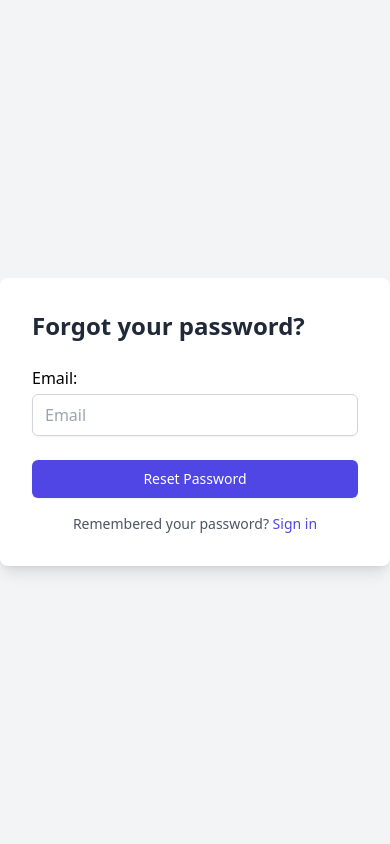
After one commit to YashSahsani/GreenCart, a Django app: page /auth/forgot_password/ in a window 390 px wide. The commit adds this page. Run offline with Django 4.2, Linux system fonts and the light colour scheme; some libraries are stand-ins or nearby versions.

Commit message:
feat: forgot-password

```diff
--- a/Auth/forms.py
+++ b/Auth/forms.py
@@ -29,9 +29,6 @@ class LoginForm(forms.Form):
         }),
         label='Remember me'
     )
-    class Meta:
-        model = get_user_model()
-        fields = ['email', 'password']
 
 class SignupForm(UserCreationForm):
     first_name = forms.CharField(
@@ -78,3 +75,55 @@ class SignupForm(UserCreationForm):
     class Meta:
         model = get_user_model()
         fields = ['first_name', 'last_name', 'email', 'password1', 'password2']
+
+
+class ForgotPasswordForm(forms.Form):
+    email = forms.EmailField(
+        widget=forms.EmailInput(attrs={
+            'class': 'mt-1 block w-full px-3 py-2 border border-gray-300 rounded-md shadow-sm focus:outline-none focus:ring-indigo-500 focus:border-indigo-500 sm:text-sm',
+            'placeholder': 'Email',
+            'id': 'email',
+            'required': True
+        }),
+        label='Email'
+    )
+
+class ResetPasswordForm(forms.Form):
+    def __init__(self, *args, **kwargs):
+        email = kwargs.pop('email', None)
+        super(ResetPasswordForm, self).__init__(*args, **kwargs)
+        if email:
+            self.fields['email'].initial = email
+
+    email = forms.EmailField(
+        widget=forms.EmailInput(attrs={
+            'class': 'hidden',  # Hide the email input field
+            'id': 'email',
+        }),
+        label='Email'
+    )
+    password1 = forms.CharField(
+        label="New Password",
+        strip=False,
+        widget=forms.PasswordInput(attrs={
+            'class': 'mt-1 block w-full px-3 py-2 border border-gray-300 rounded-md shadow-sm focus:outline-none focus:ring-indigo-500 focus:border-indigo-500 sm:text-sm',
+            'placeholder': 'New Password'
+        })
+    )
+    password2 = forms.CharField(
+        label="Confirm Password",
+        strip=False,
+        widget=forms.PasswordInput(attrs={
+            'class': 'mt-1 block w-full px-3 py-2 border border-gray-300 rounded-md shadow-sm focus:outline-none focus:ring-indigo-500 focus:border-indigo-500 sm:text-sm',
+            'placeholder': 'Confirm New Password'
+        })
+    )
+
+    def clean(self):
+        cleaned_data = super().clean()
+        password1 = cleaned_data.get("password1")
+        password2 = cleaned_data.get("password2")
+
+        if password1 and password2 and password1 != password2:
+            self.add_error('password2', "Passwords do not match.")
+        return cleaned_data
--- /dev/null
+++ b/Auth/templates/Auth/forgot_password.html
@@ -0,0 +1,19 @@
+{% extends 'Auth/base.html' %}
+
+{% block title %}GreenCart | Forgot password?{% endblock %}
+
+{% block content %}
+    <h2 class="text-2xl font-bold text-gray-800 mb-6">Forgot your password?</h2>
+    <form method="post">
+        {% csrf_token %}
+        <div class="mb-4">
+            {{ form.email.label_tag }}
+            {{ form.email }}
+        </div>
+        <div class="mt-6">
+            <button type="submit" class="w-full flex justify-center py-2 px-4 border border-transparent rounded-md shadow-sm text-sm font-medium text-white bg-indigo-600 hover:bg-indigo-700 focus:outline-none focus:ring-2 focus:ring-offset-2 focus:ring-indigo-500">Reset Password</button>
+        </div>
+    </form>
+    <p class="mt-4 text-sm text-center text-gray-600">Remembered your password? <a href="{% url 'Auth:login' %}" class="font-medium text-indigo-600 hover:text-indigo-500">Sign in</a></p>
+
+{% endblock %}
--- a/Auth/templates/Auth/login.html
+++ b/Auth/templates/Auth/login.html
@@ -20,7 +20,7 @@
                     {{ form.remember_me.label_tag }}
                 </div>
                     <div class="text-sm">
-                        <a href="#" class="font-medium text-indigo-600 hover:text-indigo-500">Forgot your password?</a>
+                        <a href="{% url 'Auth:forgot_password' %}" class="font-medium text-indigo-600 hover:text-indigo-500">Forgot your password?</a>
                     </div>
                 </div>
                 <div class="mt-6">
--- a/Auth/urls.py
+++ b/Auth/urls.py
@@ -1,9 +1,11 @@
 from django.urls import path
-from .views import Signup, Login, logout_view
+from .views import Signup, Login, logout_view, forgot_password,reset_password
 app_name = 'Auth'
 
 urlpatterns = [
     path('signup/', Signup.as_view(), name='signup'),
     path('login/', Login.as_view(), name='login'),
     path('logout/', logout_view, name='logout'),
+    path('forgot_password/', forgot_password, name='forgot_password'),
+    path('reset_password/', reset_password, name='reset_password'),
 ]
--- a/Auth/views.py
+++ b/Auth/views.py
@@ -3,8 +3,10 @@ from django.views import View
 from django.contrib import messages
 from django.contrib.auth.decorators import login_required
 from django.contrib.auth import authenticate, login, logout
-from .forms import LoginForm, SignupForm
+from .forms import LoginForm, SignupForm, ForgotPasswordForm, ResetPasswordForm
 from .backend import getSecondsOfOneYear
+from .models import User
+from django.urls import reverse
 
 
 
@@ -15,6 +17,7 @@ class Login(View):
 
     def post(self, request):
         form = LoginForm(request.POST)
+        print("form:"+str(form.is_valid()))
         if not form.is_valid():
             messages.error(request, 'Please check your inputs')
             return redirect('Auth:login')
@@ -52,6 +55,45 @@ class Signup(View):
             return redirect('Auth:signup', {'form': form})
 
 
+def forgot_password(request):
+    form = ForgotPasswordForm()
+    if request.method == 'POST':
+        form = ForgotPasswordForm(request.POST)
+        if form.is_valid():
+            email = form.cleaned_data.get('email')
+            user = User.objects.filter(email=email).first()
+            if user:
+                return redirect(reverse('Auth:reset_password') + f'?email={email}')
+
+    return render(request, 'Auth/forgot_password.html', {'form': form})
+
+def reset_password(request):
+    email = request.GET.get('email')
+    print("email:"+str(email))
+    if not email:
+        messages.error(request, 'Invalid password reset link.')
+        return redirect('forgot_password')
+    print(request.method)
+    if request.method == 'POST':
+        form = ResetPasswordForm(request.POST, email=email)
+        print("form:"+str(form.is_valid()))
+        print("form:"+str(form.errors))
+        if form.is_valid():
+            user = User.objects.filter(email=email).first()
+            print("user:"+str(user))
+            if user:
+                print("password:"+str(form.cleaned_data['password1']))
+                user.set_password(form.cleaned_data['password1'])
+                user.save()
+                print("saved:")
+                messages.success(request, 'Your password has been successfully reset.')
+                return redirect(reverse('Auth:login'))
+    else:
+        form = ResetPasswordForm(email=email)
+
+    return render(request, 'Auth/reset_password.html', {'form': form})
+
+
 @login_required
 def logout_view(request):
     logout(request)
```
Also changed, not shown: Auth/templates/Auth/reset_password.html (added, +22 -0 lines), static/css/app.css (line endings or trailing spaces).
